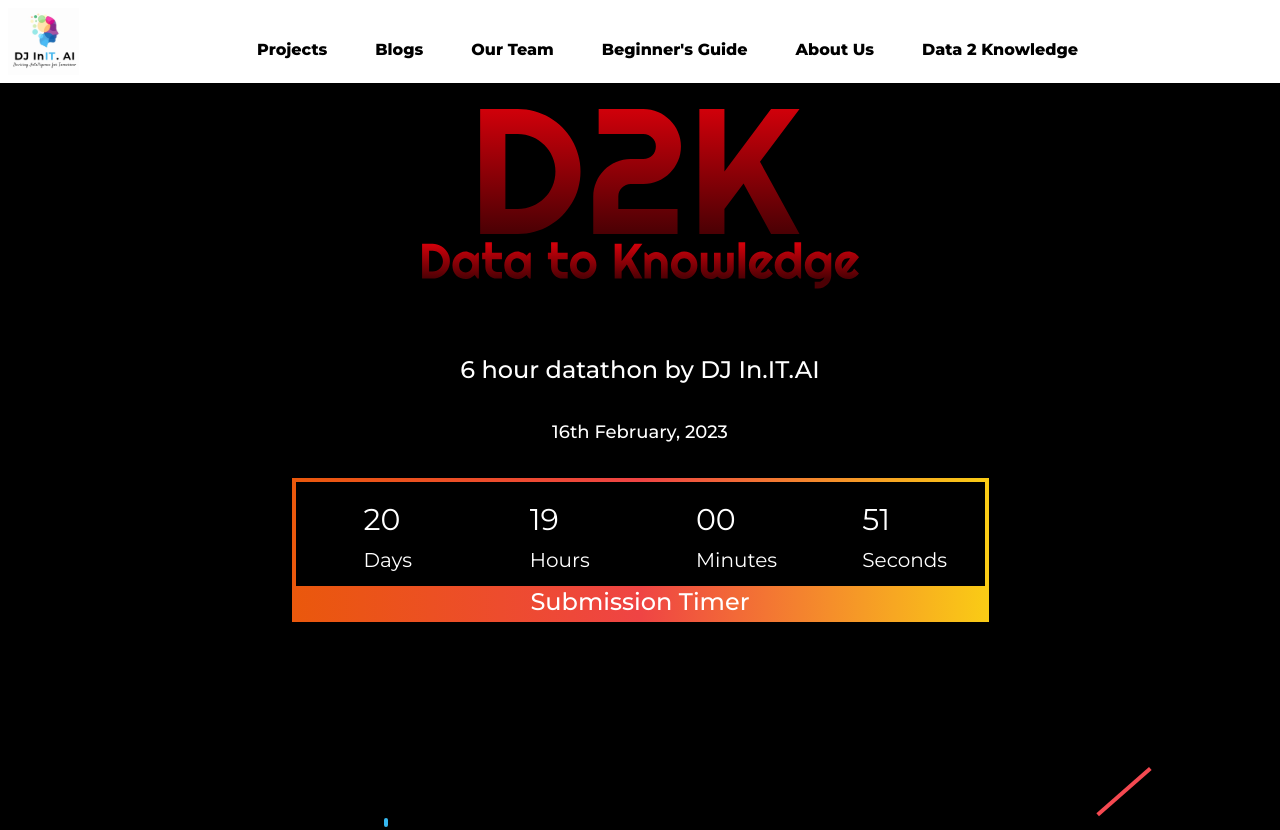
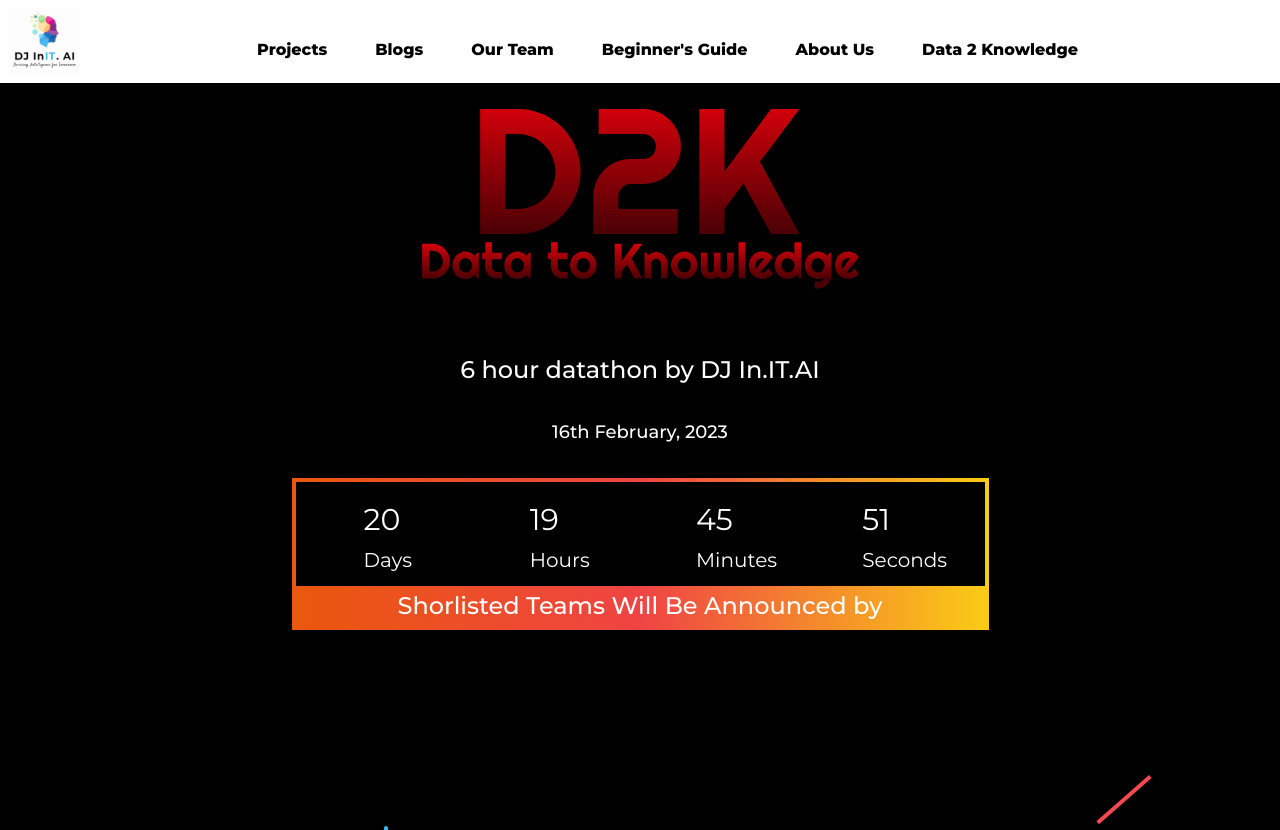
Before and after one commit to JayThadeshwar/InitAI-Frontend, a React (Create React App) app: page /events/data-2-knowledge in a window 1280 px wide. Shown: the top 830 px of the page. Built offline with nearby package versions, Linux system fonts and the light colour scheme.

Commit message:
time again updated

```diff
--- a/src/components/datathon/Timer.js
+++ b/src/components/datathon/Timer.js
@@ -4,7 +4,7 @@
 const Timer = () => {
   // const deadline = "February, 16, 2023";
   // const parsedDeadline = 1676516400000;
-  const parsedDeadline = 1676540700000;
+  const parsedDeadline = 1676543400000;
   const [time, setTime] = React.useState(parsedDeadline - Date.now());
 
 
@@ -44,7 +44,7 @@
               ))
             }
             </div>
-            <div className="font-['Montserrat'] text-center text-white font-medium text-2xl">Submission Timer</div>
+            <div className="font-['Montserrat'] my-1 text-center text-white font-medium text-2xl">Shorlisted Teams Will Be Announced by</div>
 
           </>
 
```
